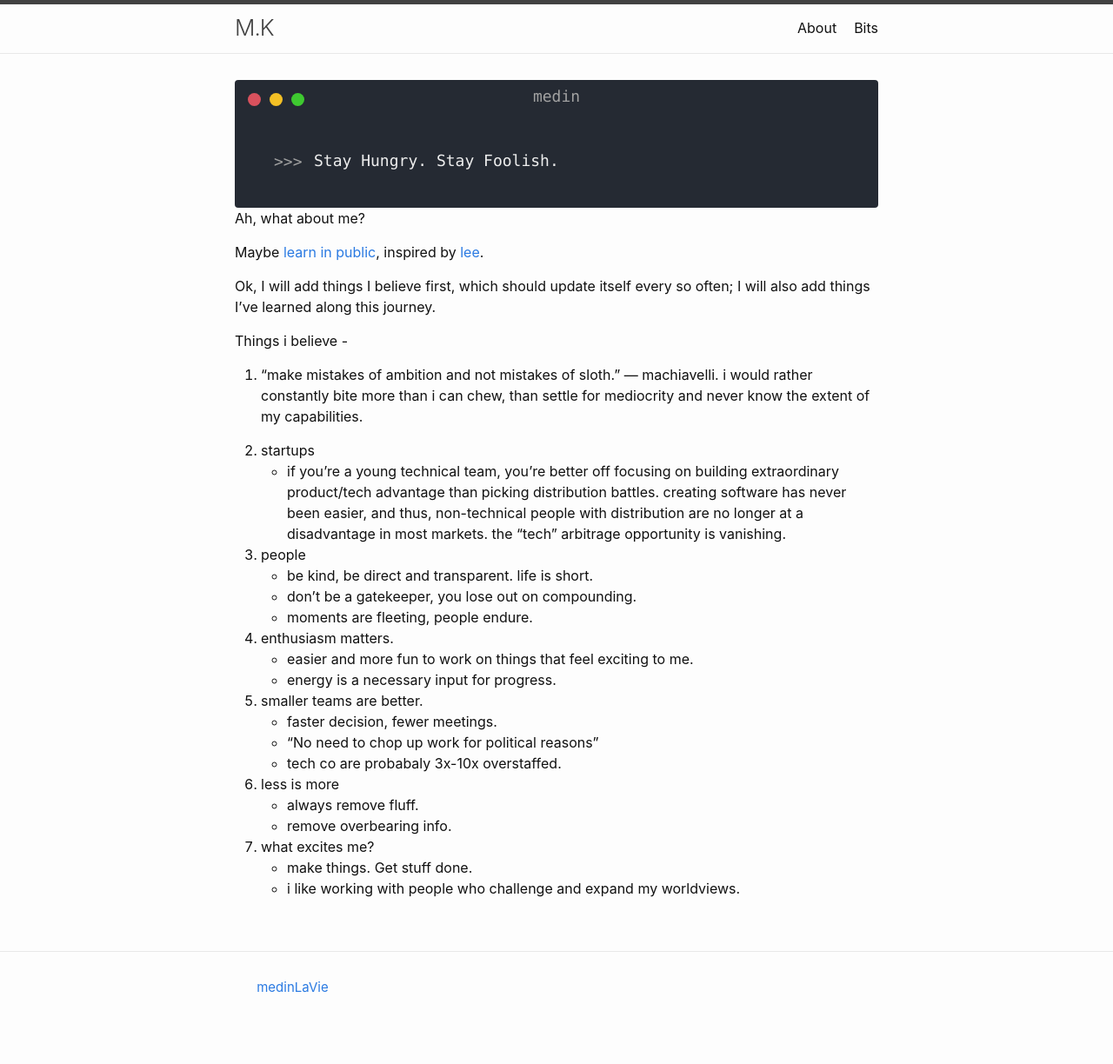
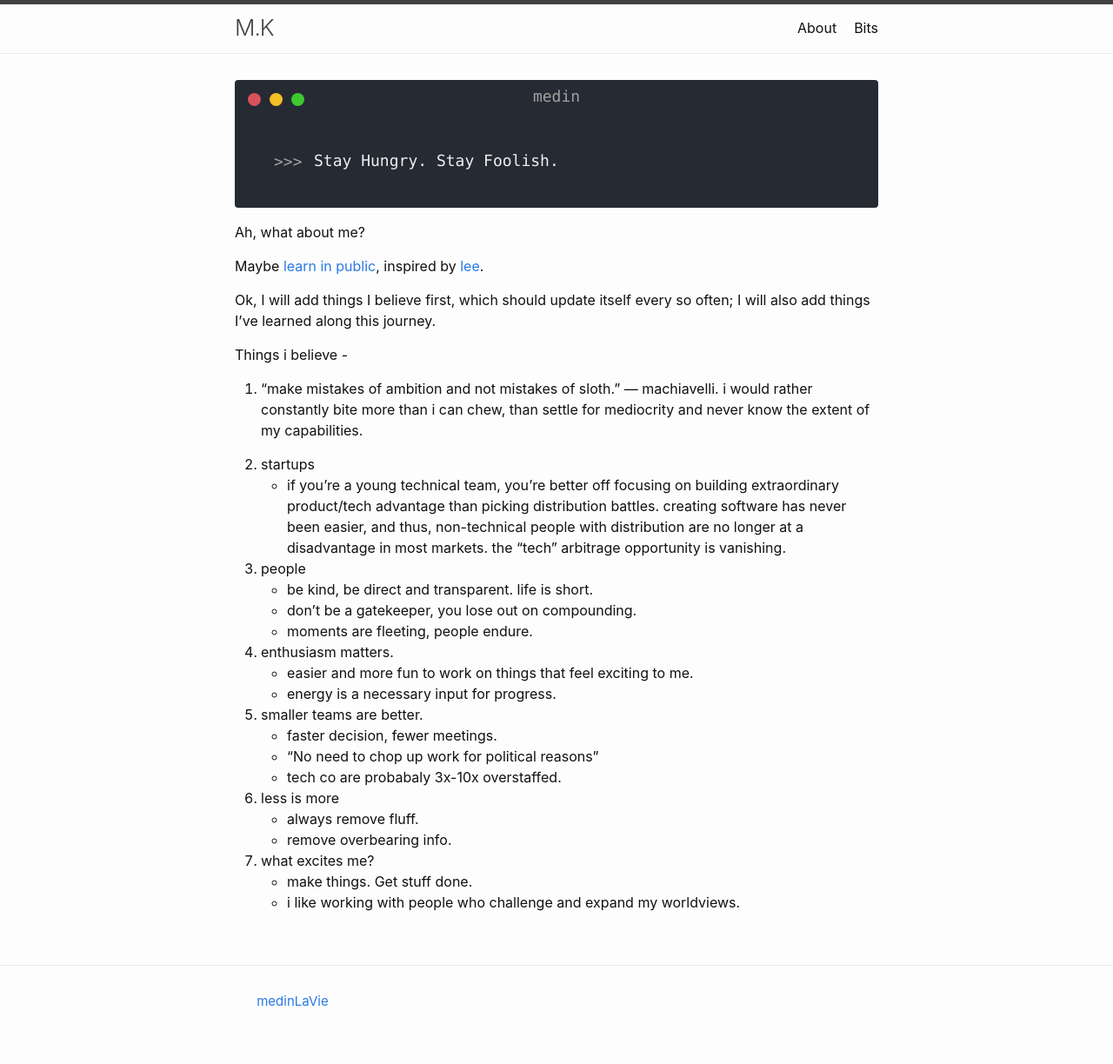
Before and after one commit to medinLaVie/medinLaVie.github.io, a Jekyll site: the page built from about.md, in a window 1280 px wide. Shown: the whole page at 87% size. Built offline with Jekyll 4.4.1, drawn with Linux system fonts in a browser that asks for light colours.

Commit message:
added terminal

```diff
--- a/assets/css/termynal.css
+++ b/assets/css/termynal.css
@@ -99,3 +99,7 @@
         opacity: 0;
     }
 }
+
+#termynal {
+    margin-bottom: 1rem;
+}
```
